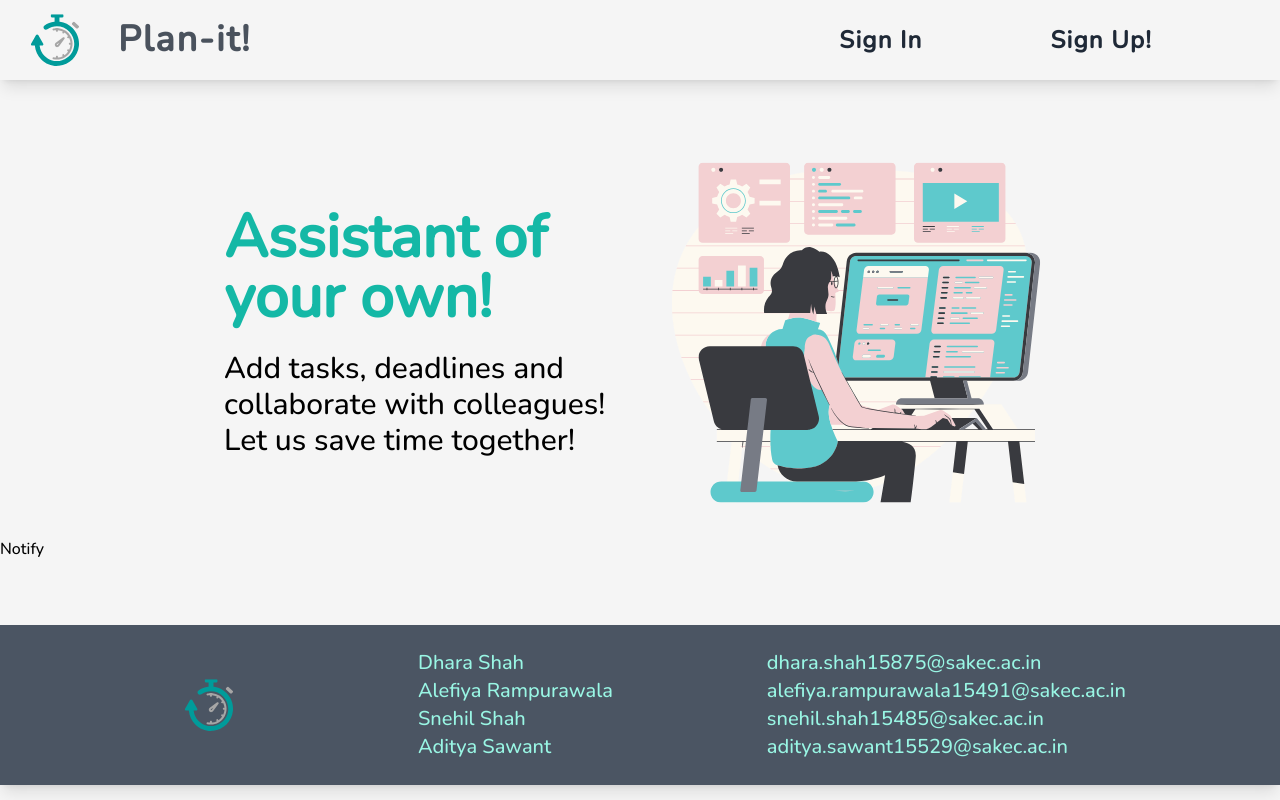
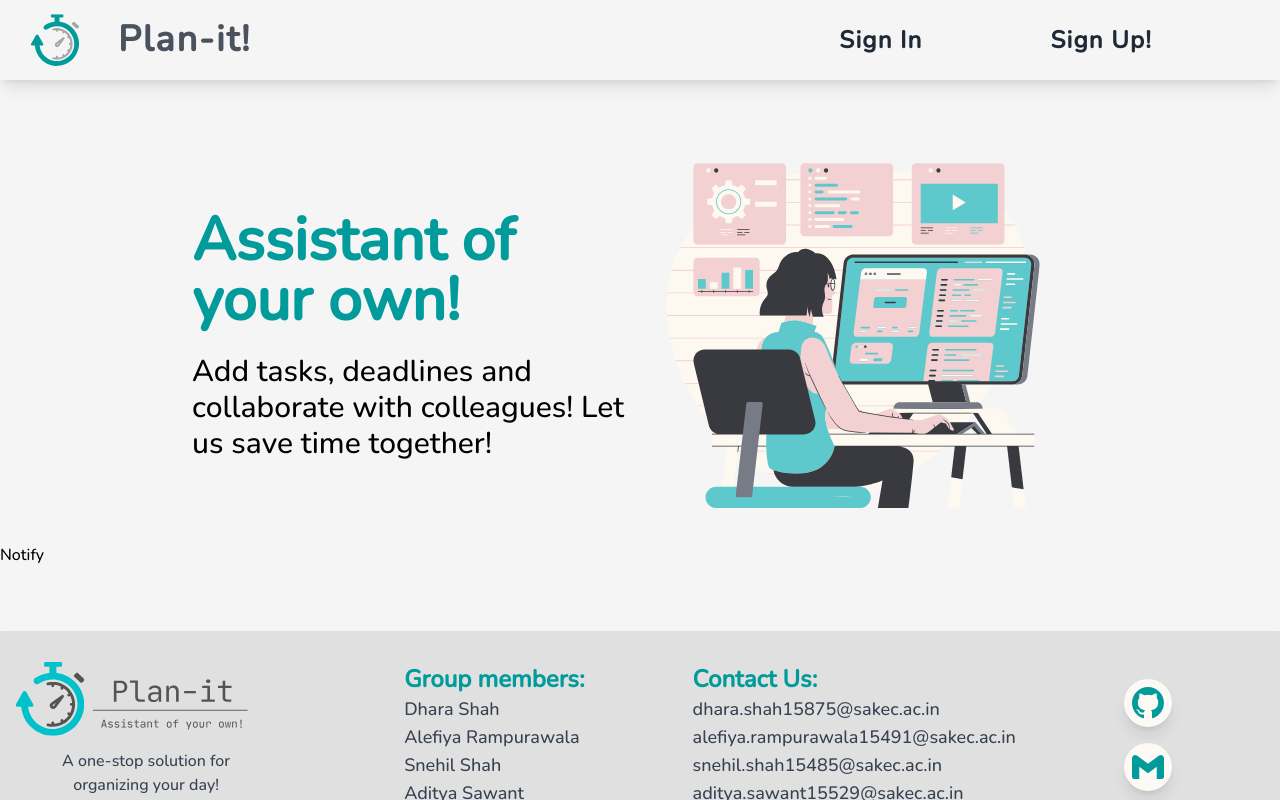
Before and after one commit to srshah27/plan-it, a Next.js app: page / in a window 1280 px wide. Built offline with nearby package versions, Linux system fonts and the light colour scheme; no server answers.

Commit message:
footer changes

```diff
--- a/components/Footer.js
+++ b/components/Footer.js
@@ -1,30 +1,55 @@
 import styles from '../styles/Home.module.css'
-import Image from 'next/image';
-import Planit from '../public/img/Planit.svg'
-
+import Image from 'next/image'
+import Badge from '../public/img/Badge.svg'
+import {BsGithub} from 'react-icons/bs'
+import {SiGmail} from 'react-icons/si'
 const Footer = () => {
     return (
         <div className={styles.footersize} id="test1">
+            <div className= 'flex flex-col -ml-28 -mt-6' >
             <Image
-                src={Planit}
-                width="110px"
-                height="80px"
+                src={Badge}
+                width="300%"
+                height="100%"
             />
+            <h3 className= 'text-center text-gray-700'>A one-stop solution for <br/> organizing your day!</h3>
+            </div>
+            {/* <div className={styles.names}>
+                <h5 className='text-2xl text-custom-green font-semibold'>Join Us:</h5>
+                <h5>Via GitHub</h5>
+                <h5>Via Email</h5>
+            </div> */}
             <div className={styles.names}>
+                <h5 className='text-2xl text-custom-green font-semibold'>Group members:</h5>
                 <h5>Dhara Shah</h5>
                 <h5>Alefiya Rampurawala</h5>
                 <h5>Snehil Shah</h5>
                 <h5>Aditya Sawant</h5>
             </div>
             <div className={styles.names}>
+                <h5 className='text-2xl text-custom-green font-semibold'>Contact Us:</h5>
                 <h5>dhara.shah15875@sakec.ac.in</h5>
                 <h5>alefiya.rampurawala15491@sakec.ac.in</h5>
                 <h5>snehil.shah15485@sakec.ac.in</h5>
                 <h5>aditya.sawant15529@sakec.ac.in</h5>
             </div>
+            <div className='flex flex-col'>
+                <Icon icon={<BsGithub size="32" />} text={"GitHub"} />
+                <Icon icon={<SiGmail size="32" />} text={"GitHub"} />
+            </div>
+
         </div>
     );
 };
+
+const Icon = ({ icon, text }) => (
+    <div className={["group", styles.sidebaricon].join(" ")}>
+        {icon}
+        <span className={["group-hover:scale-100", styles.sidebartooltip].join(" ")}>
+            {text}
+        </span>
+    </div>
+);
 
 const Title = () => <h5 className={styles.titletext}></h5>;
 
--- a/styles/Home.module.css
+++ b/styles/Home.module.css
@@ -32,31 +32,56 @@
 }
 
 .Heading1 {
-    @apply text-6xl text-teal-500
-    mr-auto ml-36 my-auto font-extrabold text-left
+    @apply text-6xl text-custom-green
+    mr-auto ml-28 my-auto font-extrabold text-left
     transition duration-300 ease-in-out;
   }
 
 .Heading2 {
     @apply text-3xl text-black
-    mr-auto ml-36 my-auto text-left mt-6
+    mr-auto ml-28 my-auto text-left mt-6
     transition duration-300 ease-in-out;
   }
 
 .scroll{
-  @apply overflow-y-scroll float-right h-screen scroll-m-1
+  @apply overflow-y-scroll float-right h-screen scroll-m-1 border-spacing-2
 
 }
 
 .footersize {
     @apply flex flex-row items-center justify-evenly
-    bg-gray-600
+    bg-custom-gray
     mt-16
-    w-full h-40
+    w-full h-52
     shadow-lg;
 }
 
 .names{
-  @apply text-xl text-teal-200
+  @apply text-lg text-gray-700
 
 }
+
+.sidebaricon {
+    @apply flex items-center justify-center
+    h-12 w-12 mt-2 mb-2 mx-auto
+    bg-custom-cream2 hover:bg-custom-green
+    text-[#009B9A] hover:text-[#F5F5F5]
+    hover:rounded-xl rounded-3xl
+    transition-all duration-300 ease-linear
+    cursor-pointer shadow-lg ;
+  }
+
+  .sidebar-logo {
+    @apply flex items-center justify-center
+    h-12 w-12 mt-2 mb-2 mx-auto
+    text-custom-green hover:text-gray-700
+    transition-all duration-300 ease-linear
+    cursor-pointer ;
+  }
+
+  .sidebartooltip {
+    @apply absolute w-auto p-2 m-2 min-w-max left-14 rounded-md shadow-md
+    text-custom-cream bg-custom-green
+    text-xs font-bold
+    transition-all duration-100 scale-0 origin-left;
+  }
```
Also changed, not shown: public/img/Badge.svg (added).
